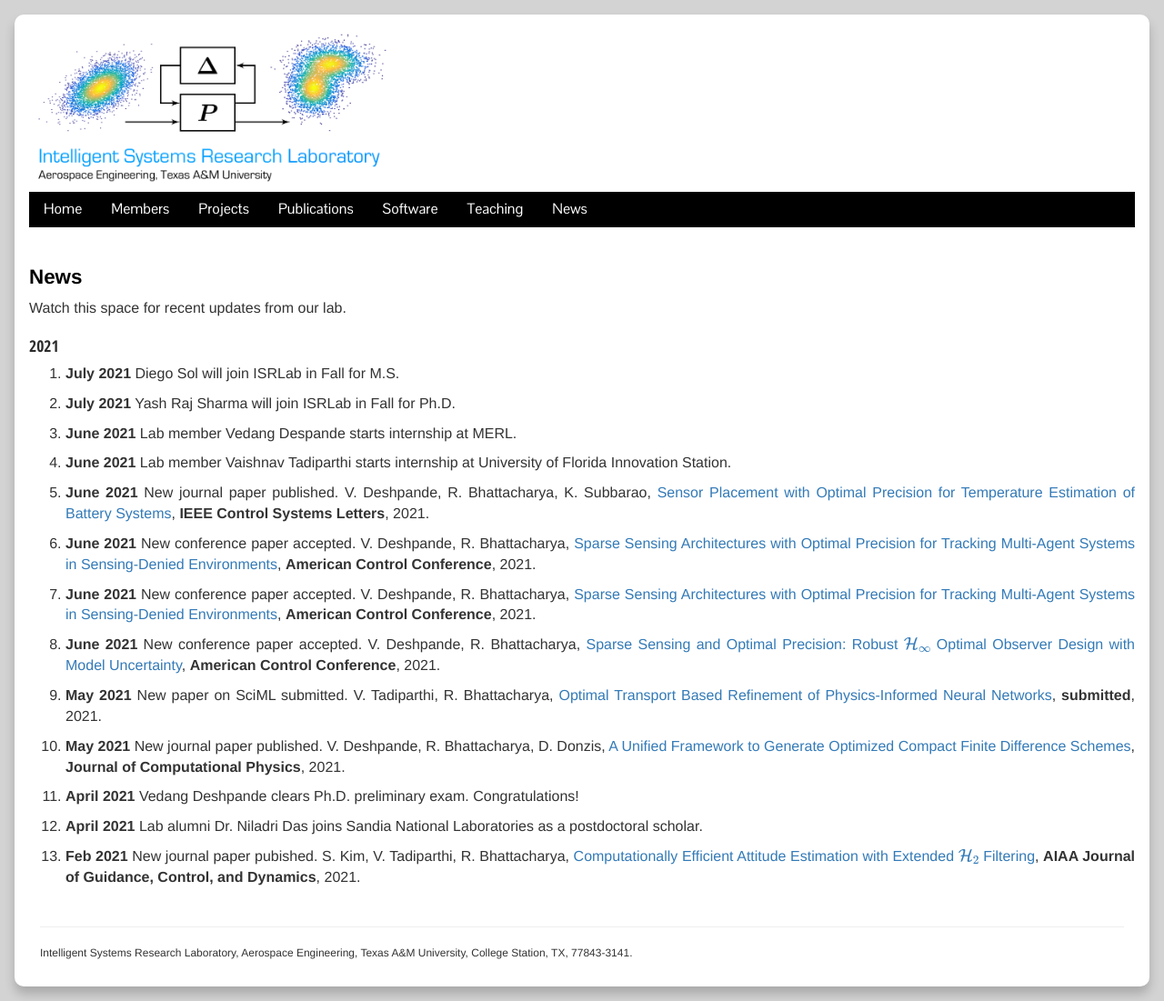
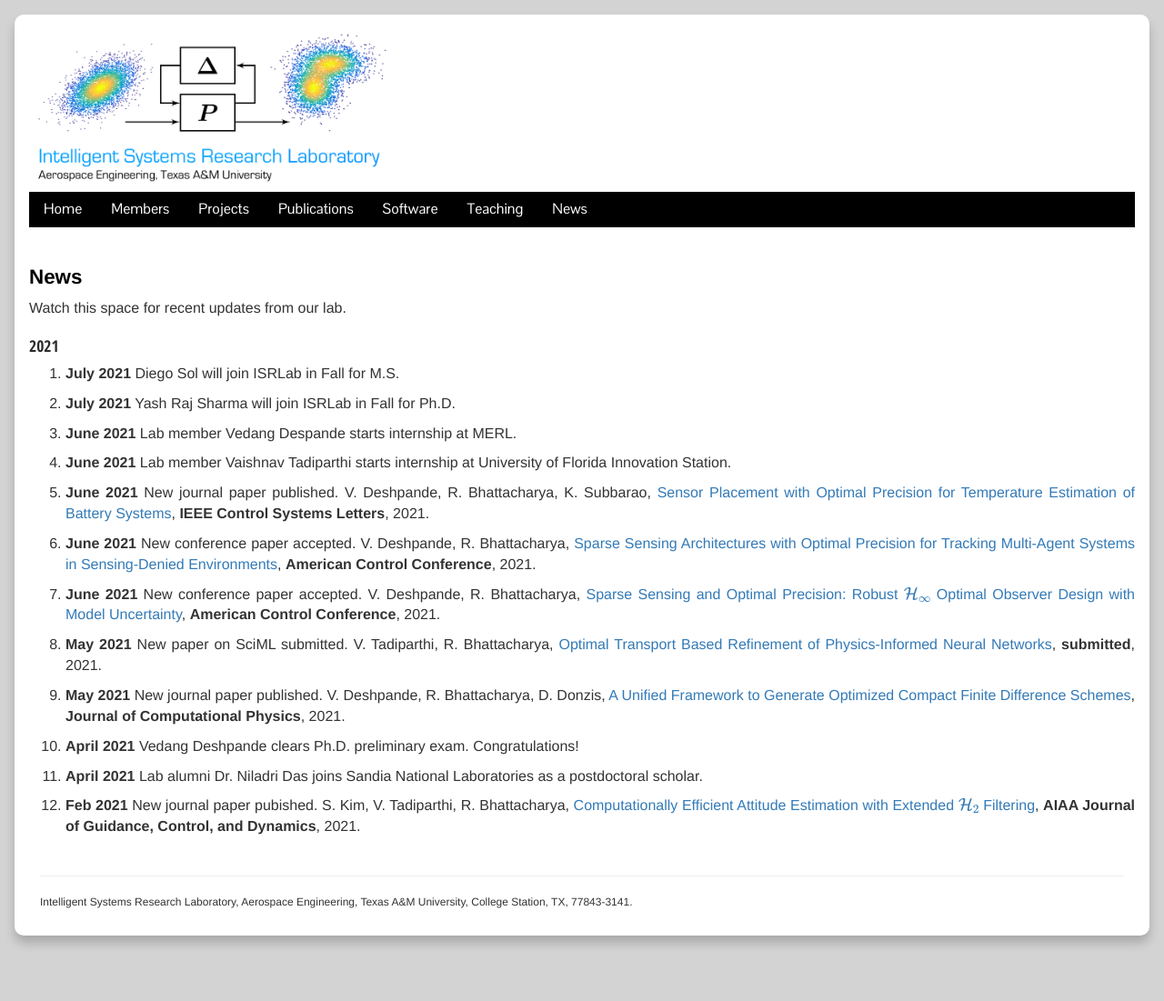
Before and after one commit to isrlab/isrlab.github.io, a Jekyll site: the page built from 07 news.md, in a window 1280 px wide. Shown: the whole page at 91% size. Built offline with Jekyll 4.4.1, drawn with Linux system fonts in a browser that asks for light colours; nearby versions of some CDN libraries; after the commit the page ends 1045 px from its top, so only the background shows below that.

Commit message:
Updated news

```diff
--- a/07 news.md
+++ b/07 news.md
@@ -20,16 +20,14 @@ Watch this space for recent updates from our lab.
 
 6. **June 2021** New conference paper accepted. V. Deshpande, R. Bhattacharya, [Sparse Sensing Architectures with Optimal Precision for Tracking Multi-Agent Systems in Sensing-Denied Environments](https://arxiv.org/pdf/2103.00739.pdf), **American Control Conference**, 2021.
 
-7. **June 2021** New conference paper accepted. V. Deshpande, R. Bhattacharya, [Sparse Sensing Architectures with Optimal Precision for Tracking Multi-Agent Systems in Sensing-Denied Environments](https://arxiv.org/pdf/2103.00739.pdf), **American Control Conference**, 2021.
+7. **June 2021** New conference paper accepted. V. Deshpande, R. Bhattacharya, [Sparse Sensing and Optimal Precision: Robust $$\mathcal{H}_\infty$$ Optimal Observer Design with Model Uncertainty](https://arxiv.org/pdf/2009.01930.pdf), **American Control Conference**, 2021.
 
-8. **June 2021** New conference paper accepted. V. Deshpande, R. Bhattacharya, [Sparse Sensing and Optimal Precision: Robust $$\mathcal{H}_\infty$$ Optimal Observer Design with Model Uncertainty](https://arxiv.org/pdf/2009.01930.pdf), **American Control Conference**, 2021.
+8. **May 2021** New paper on SciML submitted. V. Tadiparthi, R. Bhattacharya, [Optimal Transport Based Refinement of Physics-Informed Neural Networks](https://arxiv.org/pdf/2105.12307.pdf), **submitted**, 2021.
 
-9. **May 2021** New paper on SciML submitted. V. Tadiparthi, R. Bhattacharya, [Optimal Transport Based Refinement of Physics-Informed Neural Networks](https://arxiv.org/pdf/2105.12307.pdf), **submitted**, 2021.
+9.  **May 2021** New journal paper published. V. Deshpande, R. Bhattacharya, D. Donzis, [A Unified Framework to Generate Optimized Compact Finite Difference Schemes](https://arxiv.org/pdf/1912.07382.pdf), **Journal of Computational Physics**, 2021.
 
-10. **May 2021** New journal paper published. V. Deshpande, R. Bhattacharya, D. Donzis, [A Unified Framework to Generate Optimized Compact Finite Difference Schemes](https://arxiv.org/pdf/1912.07382.pdf), **Journal of Computational Physics**, 2021.
+10. **April 2021** Vedang Deshpande clears Ph.D. preliminary exam.  Congratulations!
 
-11. **April 2021** Vedang Deshpande clears Ph.D. preliminary exam.  Congratulations!
+11. **April 2021**  Lab alumni Dr. Niladri Das joins Sandia National Laboratories as a postdoctoral scholar.
 
-12. **April 2021**  Lab alumni Dr. Niladri Das joins Sandia National Laboratories as a postdoctoral scholar.
-
-13. **Feb 2021** New journal paper pubished. S. Kim, V. Tadiparthi, R. Bhattacharya, [Computationally Efficient Attitude Estimation with Extended $$\mathcal{H}_2$$ Filtering](https://arxiv.org/pdf/2006.14385.pdf), **AIAA Journal of Guidance, Control, and Dynamics**, 2021.
+12. **Feb 2021** New journal paper pubished. S. Kim, V. Tadiparthi, R. Bhattacharya, [Computationally Efficient Attitude Estimation with Extended $$\mathcal{H}_2$$ Filtering](https://arxiv.org/pdf/2006.14385.pdf), **AIAA Journal of Guidance, Control, and Dynamics**, 2021.
```
